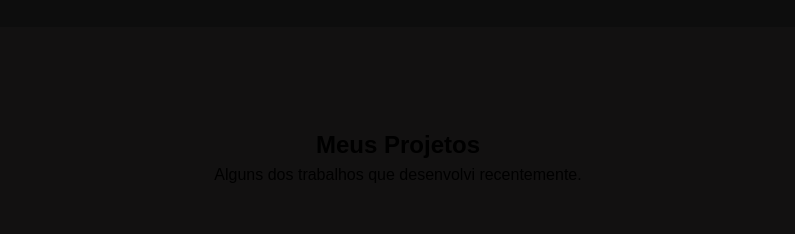
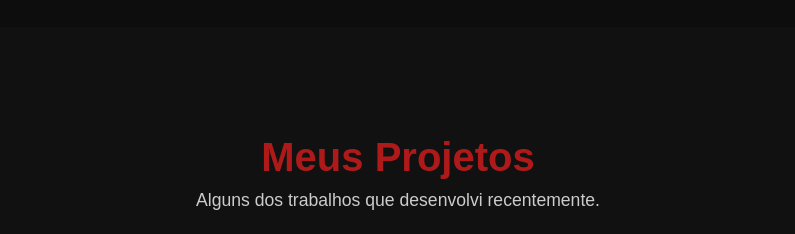
Before and after one commit to klebermkardel/portfolio, a React (Vite) app: page / in a window 1280 px wide. Shown: the part 2200-2434 px from the top of the page, without its empty margins (242-1037 px from the left). Built offline with nearby package versions, Linux system fonts and the light colour scheme; grey boxes are pictures that could not be loaded.

Commit message:
refactor: Atualiza classNames das tags h2 e p da seção Projects para corrigir estilização

```diff
--- a/src/components/Projects.jsx
+++ b/src/components/Projects.jsx
@@ -25,8 +25,8 @@ const Projects = () => {
 
   return (
     <section id="projetos" className="projects">
-      <h2 className="section-title">Meus Projetos</h2>
-      <p className="section-subtitle">Alguns dos trabalhos que desenvolvi recentemente.</p>
+      <h2 className="projects-title">Meus Projetos</h2>
+      <p className="projects-subtitle">Alguns dos trabalhos que desenvolvi recentemente.</p>
 
       <div className="projects-grid">
         {projectsList.map((project, index) => (
```
